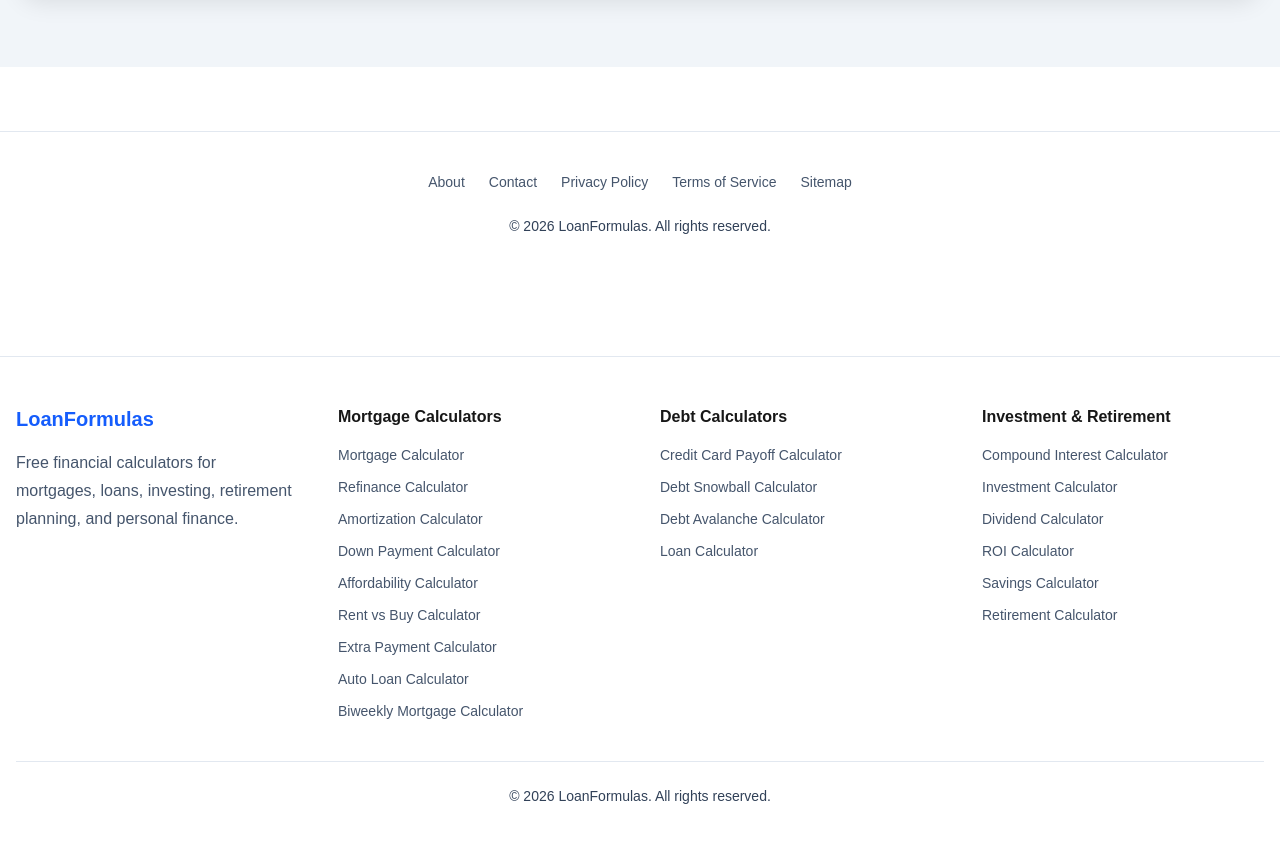
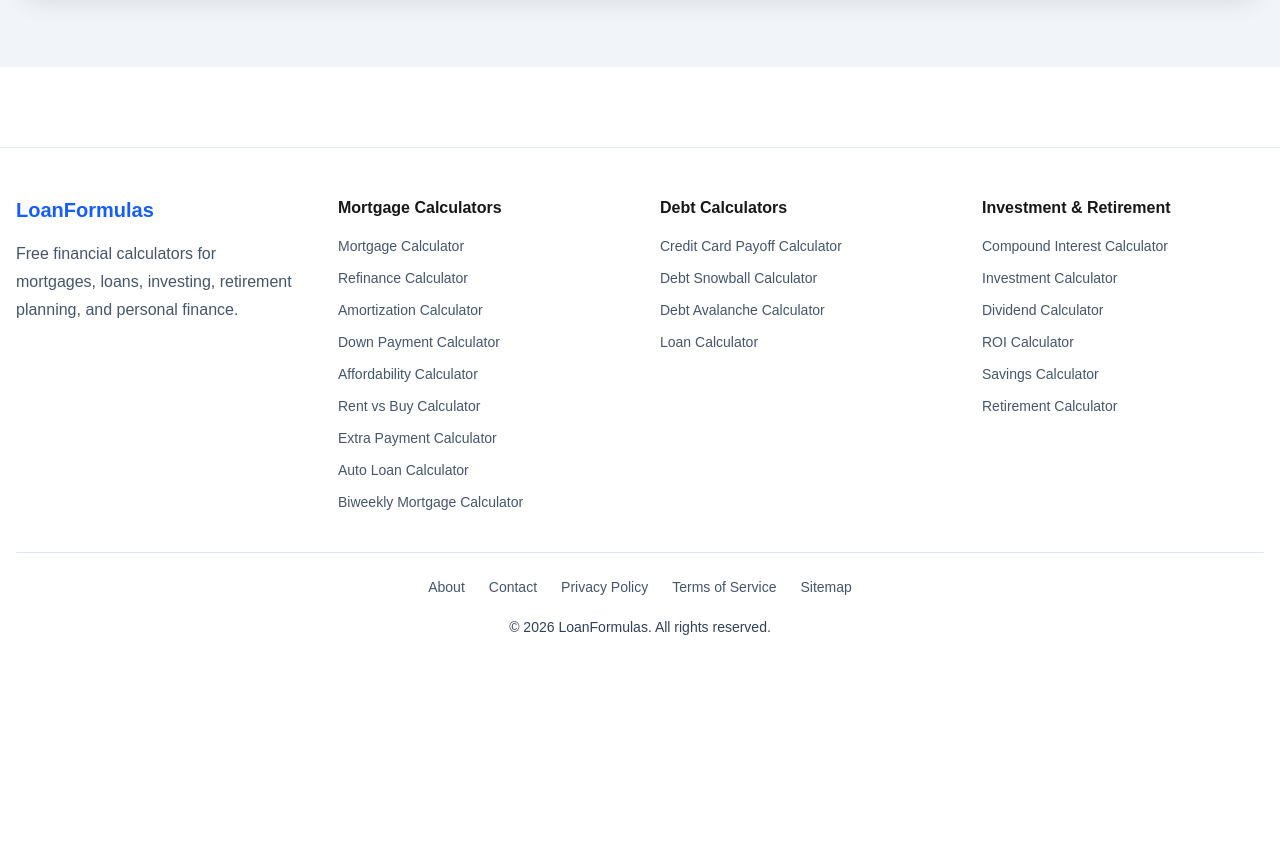
Before and after one commit to dekai-qingyang/seo-site, a Next.js app: page /home-equity-line-of-credit-calculator in a window 1280 px wide. Shown: the part 4580-5423 px from the top of the page. After the commit the page ends 5265 px from the top, so only its background shows below. Built offline with nearby package versions, Linux system fonts and the light colour scheme.

Commit message:
update calculators

```diff
--- a/app/layout.tsx
+++ b/app/layout.tsx
@@ -1,11 +1,10 @@
-import Script from "next/script"
-import type { Metadata } from "next"
-import Link from "next/link"
+import Script from "next/script";
+import type { Metadata } from "next";
+import Link from "next/link";
 
-import "./globals.css"
+import "./globals.css";
 
 export const metadata: Metadata = {
-
   title: {
     default: "LoanFormulas",
     template: "%s | LoanFormulas",
@@ -28,7 +27,6 @@
   ),
 
   openGraph: {
-
     title: "LoanFormulas",
 
     description:
@@ -41,26 +39,20 @@
     locale: "en_US",
 
     type: "website",
-
   },
 
   robots: {
-
     index: true,
     follow: true,
-
   },
-
-}
+};
 
 export default function RootLayout({
   children,
 }: {
-  children: React.ReactNode
+  children: React.ReactNode;
 }) {
-
   return (
-
     <html lang="en">
 
       <body className="bg-slate-100 text-slate-900">
@@ -71,6 +63,8 @@
           src="https://pagead2.googlesyndication.com/pagead/js/adsbygoogle.js?client=ca-pub-7679960560339960"
           crossOrigin="anonymous"
         />
+
+        {/* HEADER */}
 
         <header className="sticky top-0 z-50 bg-white border-b border-slate-200 shadow-sm">
 
@@ -123,63 +117,19 @@
 
         </header>
 
+        {/* PAGE */}
+
         {children}
-        <footer className="bg-white border-t border-slate-200 mt-16">
 
-  <div className="max-w-7xl mx-auto px-4 py-10">
-
-    <div className="flex flex-wrap items-center justify-center gap-6 text-sm text-slate-600 font-medium">
-
-      <a
-        href="/about"
-        className="hover:text-blue-600 transition"
-      >
-        About
-      </a>
-
-      <a
-        href="/contact"
-        className="hover:text-blue-600 transition"
-      >
-        Contact
-      </a>
-
-      <a
-        href="/privacy-policy"
-        className="hover:text-blue-600 transition"
-      >
-        Privacy Policy
-      </a>
-
-      <a
-        href="/terms-of-service"
-        className="hover:text-blue-600 transition"
-      >
-        Terms of Service
-      </a>
-
-      <a
-        href="/sitemap.xml"
-        className="hover:text-blue-600 transition"
-      >
-        Sitemap
-      </a>
-
-    </div>
-
-    <div className="text-center text-slate-700 text-sm mt-6">
-      © 2026 LoanFormulas. All rights reserved.
-    </div>
-
-  </div>
-
-</footer>
+        {/* FOOTER */}
 
         <footer className="bg-white border-t border-slate-200 mt-20">
 
           <div className="max-w-7xl mx-auto px-4 py-12">
 
             <div className="grid md:grid-cols-4 gap-10">
+
+              {/* BRAND */}
 
               <div>
 
@@ -196,6 +146,8 @@
                 </p>
 
               </div>
+
+              {/* MORTGAGE */}
 
               <div>
 
@@ -245,6 +197,8 @@
 
               </div>
 
+              {/* DEBT */}
+
               <div>
 
                 <h3 className="font-bold mb-4">
@@ -272,6 +226,8 @@
                 </div>
 
               </div>
+
+              {/* INVESTMENT */}
 
               <div>
 
@@ -311,9 +267,54 @@
 
             </div>
 
-            <div className="border-t border-slate-200 mt-10 pt-6 text-sm text-slate-700 text-center">
+            {/* BOTTOM */}
 
-              © 2026 LoanFormulas. All rights reserved.
+            <div className="border-t border-slate-200 mt-10 pt-6">
+
+              <div className="flex flex-wrap items-center justify-center gap-6 text-sm text-slate-600 font-medium mb-5">
+
+                <Link
+                  href="/about"
+                  className="hover:text-blue-600 transition"
+                >
+                  About
+                </Link>
+
+                <Link
+                  href="/contact"
+                  className="hover:text-blue-600 transition"
+                >
+                  Contact
+                </Link>
+
+                <Link
+                  href="/privacy-policy"
+                  className="hover:text-blue-600 transition"
+                >
+                  Privacy Policy
+                </Link>
+
+                <Link
+                  href="/terms-of-service"
+                  className="hover:text-blue-600 transition"
+                >
+                  Terms of Service
+                </Link>
+
+                <Link
+                  href="/sitemap-page"
+                  className="hover:text-blue-600 transition"
+                >
+                  Sitemap
+                </Link>
+
+              </div>
+
+              <div className="text-sm text-slate-700 text-center">
+
+                © 2026 LoanFormulas. All rights reserved.
+
+              </div>
 
             </div>
 
@@ -324,6 +325,5 @@
       </body>
 
     </html>
-
-  )
+  );
 }
```
